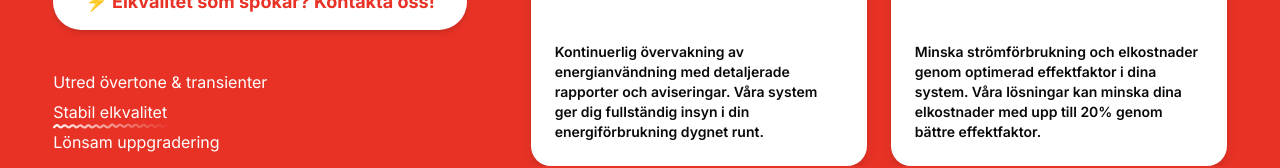
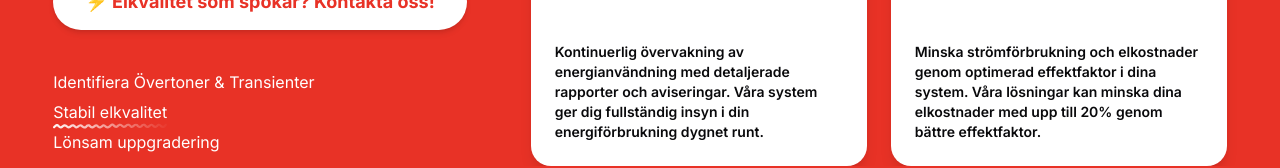
Before and after one commit to olovh/rokk, a Next.js app: page / in a window 1280 px wide. Shown: the part 582-750 px from the top of the page. Built offline with nearby package versions, Linux system fonts and the light colour scheme.

Commit message:
Update page.tsx

```diff
--- a/src/app/page.tsx
+++ b/src/app/page.tsx
@@ -41,7 +41,7 @@ export default function Home() {
           {/* Features list */}
           <div className="flex flex-col items-center justify-center gap-x-2 gap-y-1.5 pl-0 text-base font-normal text-white md:text-base lg:items-start">
             <div className="flex items-center gap-x-1.5">
-              <span>Utred övertone & transienter</span>
+              <span>Identifiera Övertoner & Transienter</span>
             </div>
             <div className="flex items-center gap-x-1.5">
               <span className="relative">
```
